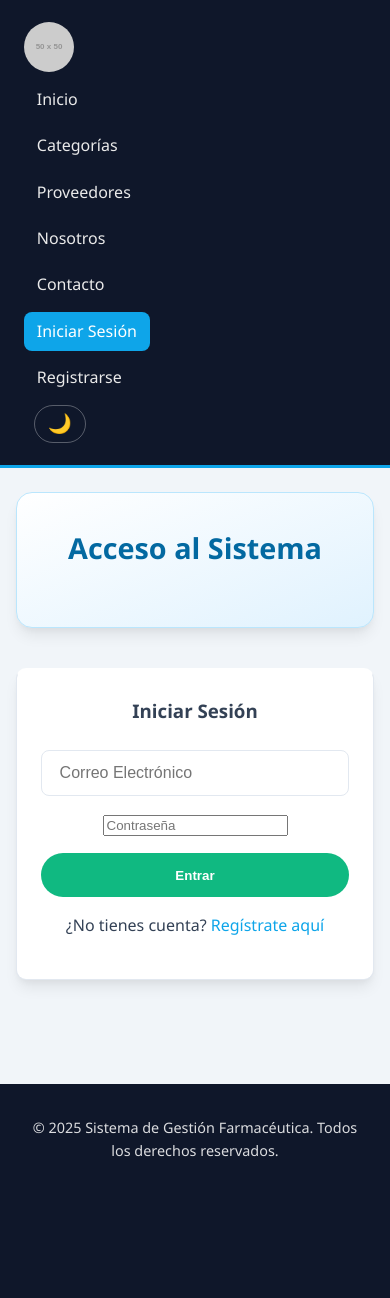
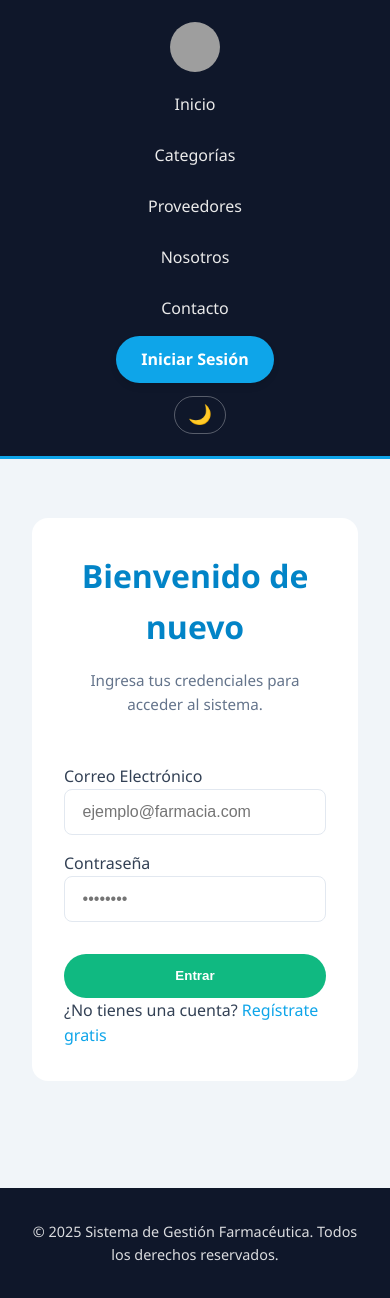
Before and after one commit to ivan-SalazarL/Proyecto-GrupaI-IDWEB, a Flask app: page /login in a window 390 px wide. Before the commit the page ends 1157 px from the top, so only its background shows below. Run offline with Flask 3, Linux system fonts and the light colour scheme; grey boxes labelled with a size stand in for pictures from a placeholder-image service; some libraries are stand-ins or nearby versions; grey boxes are pictures that could not be loaded.

Commit message:
login modificado

```diff
--- a/static/css/estilos.css
+++ b/static/css/estilos.css
@@ -176,7 +176,12 @@ nav a.activo {
 }
 
 /* Formularios e Inputs */
-input[type="text"], input[type="email"], select, textarea {
+/* AHORA INCLUIMOS input[type="password"] */
+input[type="text"],
+input[type="email"],
+input[type="password"],
+select,
+textarea {
   width: 100%;
   padding: 0.8rem 1.1rem;
   border: 1px solid var(--color-borde);
@@ -422,3 +427,127 @@ footer p {
   from { transform: translateY(-50px); opacity: 0; }
   to { transform: translateY(0); opacity: 1; }
 }
+/* --- ESTILOS EXCLUSIVOS PÁGINA LOGIN (Versión con Imagen) --- */
+
+.login-wrapper {
+  display: flex;
+  /* Ahora usamos 'center' porque tenemos dos elementos que ocuparán el espacio */
+  justify-content: center;
+  align-items: stretch; /* Hace que ambas columnas tengan la misma altura */
+  min-height: 75vh;     /* Un poco más de altura */
+  padding: 2rem;
+  gap: 2rem; /* Espacio entre la imagen y el formulario */
+
+  /* Fondo general más suave, la imagen hará el trabajo visual pesado */
+  background-color: var(--color-fondo);
+}
+
+/* --- Columna Izquierda: Imagen --- */
+.login-image {
+  flex: 1; /* Toma el espacio disponible */
+  position: relative;
+  border-radius: 16px;
+  overflow: hidden;
+  box-shadow: 0 20px 25px -5px rgba(0, 0, 0, 0.1);
+  /* Ocultamos la imagen en pantallas pequeñas para que el formulario no se aplaste */
+  display: none;
+}
+
+/* Hacemos que la imagen se vea en pantallas medianas (tablets) hacia arriba */
+@media (min-width: 900px) {
+  .login-image {
+    display: block;
+    /* Animación suave de entrada */
+    animation: fadeIn 0.8s ease-out;
+  }
+}
+
+.login-image img {
+  width: 100%;
+  height: 100%;
+  /* 'cover' es CRÍTICO: recorta la imagen para llenar el espacio sin deformarse */
+  object-fit: cover;
+  /* Un filtro opcional para que la imagen combine mejor con tus colores azules */
+  filter: brightness(0.9) contrast(1.1);
+}
+
+
+/* --- Columna Derecha: Formulario --- */
+.login-card {
+  background-color: var(--color-tarjeta);
+  padding: 3rem; /* Un poco más de espacio interno */
+  border-radius: 16px;
+  box-shadow: 0 20px 25px -5px rgba(0, 0, 0, 0.1), 0 10px 10px -5px rgba(0, 0, 0, 0.04);
+  width: 100%;
+  max-width: 450px; /* Un poco más ancho */
+  border: 1px solid var(--color-borde);
+  display: flex;
+  flex-direction: column;
+  justify-content: center; /* Centra el contenido del formulario verticalmente */
+
+  /* Animación de entrada desde la derecha */
+  animation: slideInRight 0.6s ease-out;
+}
+
+.login-header {
+    text-align: center;
+    margin-bottom: 2rem;
+}
+
+.login-header h1 {
+    color: var(--color-primario-oscuro);
+    margin-bottom: 0.5rem;
+}
+
+.login-header p {
+    color: var(--color-texto-secundario);
+    font-size: 0.95rem;
+}
+
+
+/* --- Animaciones --- */
+@keyframes slideInRight {
+  from { opacity: 0; transform: translateX(30px); }
+  to { opacity: 1; transform: translateX(0); }
+}
+
+@keyframes fadeIn {
+  from { opacity: 0; }
+  to { opacity: 1; }
+}
+
+
+/* --- Ajustes para Móviles --- */
+@media (max-width: 899px) {
+  .login-wrapper {
+    padding: 1rem;
+    align-items: center; /* Centrado simple en móvil */
+  }
+  .login-card {
+    padding: 2rem;
+    box-shadow: none; /* Sombra más ligera en móvil */
+    border: none;
+  }
+}
+/* --- BOTÓN LOGIN EN NAV --- */
+.btn-login-nav {
+  background-color: var(--color-primario); /* Azul sólido */
+  color: white !important; /* Texto blanco forzado */
+  padding: 0.6rem 1.5rem !important; /* Más relleno para parecer botón */
+  border-radius: 50px; /* Bordes redondos estilo pastilla */
+  box-shadow: 0 4px 6px rgba(0,0,0,0.1); /* Sombra suave */
+  font-weight: 600;
+  transition: all 0.3s ease;
+  border: 1px solid transparent;
+}
+
+.btn-login-nav:hover {
+  background-color: var(--color-primario-oscuro);
+  transform: translateY(-2px); /* Se eleva un poco al pasar el mouse */
+  box-shadow: 0 6px 12px rgba(0,0,0,0.2);
+}
+
+/* Ajuste para que se vea bien en modo oscuro */
+body.dark-mode .btn-login-nav {
+  box-shadow: 0 4px 10px rgba(14, 165, 233, 0.3); /* Resplandor azulado */
+}
--- a/static/css/layout.css
+++ b/static/css/layout.css
@@ -28,14 +28,34 @@ header {
 }
 
 nav {
-  display: flex; /* Esto asegura que estén en fila (horizontal) */
+  display: flex;
   align-items: center;
-  justify-content: space-between;
-  flex-wrap: wrap;
+  justify-content: space-between; /* Esto empuja los grupos a los extremos */
   max-width: 1100px;
   margin: 0 auto;
   padding: 0.8rem 1.5rem;
-  gap: 1rem;
+  /* Quitamos gap aquí para que space-between haga el trabajo */
+}
+
+/* Configuramos los grupos internos */
+.nav-left, .nav-right {
+  display: flex;
+  align-items: center;
+  gap: 1rem; /* Espacio entre los elementos de cada grupo */
+}
+
+/* AJUSTE PARA MÓVIL (Al final del archivo layout.css) */
+@media (max-width: 768px) {
+  nav {
+    flex-direction: column;
+    align-items: stretch;
+  }
+  .nav-left, .nav-right {
+    flex-direction: column;
+    width: 100%;
+    align-items: center;
+    gap: 0.8rem;
+  }
 }
 
 nav img {
--- a/templates/base.html
+++ b/templates/base.html
@@ -11,17 +11,20 @@
 
   <header>
     <nav>
-      <img src="https://placehold.co/50x50/007bff/ffffff?text=SF" alt="Logo" width="50" style="border-radius: 50%;">
+      <div class="nav-left">
+        <img src="https://static.vecteezy.com/system/resources/previews/000/615/933/original/medical-cross-and-health-pharmacy-logo-vector-template.jpg" alt="Logo" width="50" style="border-radius: 50%;">
 
         <a href="{{ url_for('inicio') }}">Inicio</a>
         <a href="{{ url_for('categorias') }}">Categorías</a>
         <a href="{{ url_for('proveedores') }}">Proveedores</a>
         <a href="{{ url_for('nosotros') }}">Nosotros</a>
         <a href="{{ url_for('contacto') }}">Contacto</a>
+      </div>
 
+      <div class="nav-right">
         {% if session.get('usuario') %}
             <a href="{{ url_for('nuevo_pedido') }}">📦 Nuevo Pedido</a>
-          <span style="color: white; margin-left: 10px; font-size: 0.9rem;">Hola, {{ session['usuario'] }}</span>
+            <span style="color: white; font-size: 0.9rem;">Hola, {{ session['usuario'] }}</span>
 
             {% if session.get('rol') == 'admin' %}
               <a href="{{ url_for('admin') }}" style="color: #ffcc00;">Panel Admin</a>
@@ -29,11 +32,11 @@
 
             <a href="{{ url_for('logout') }}" class="btn-logout" style="background-color: #dc3545; padding: 5px 10px; border-radius: 5px;">Salir</a>
         {% else %}
-          <a href="{{ url_for('login') }}">Iniciar Sesión</a>
-          <a href="{{ url_for('register') }}">Registrarse</a>
+            <a href="{{ url_for('login') }}" class="btn-login-nav">Iniciar Sesión</a>
         {% endif %}
 
         <button id="btnTema" class="btn-tema" title="Cambiar Tema">🌙</button>
+      </div>
     </nav>
   </header>
 
--- a/templates/login.html
+++ b/templates/login.html
@@ -3,21 +3,35 @@
 {% block title %}Iniciar Sesión{% endblock %}
 
 {% block content %}
-<section class="hero-secundario" style="padding: 2rem 1rem;">
-    <h1>Acceso al Sistema</h1>
-</section>
+<div class="login-wrapper">
 
-<section class="card" style="max-width: 400px; margin: 2rem auto;">
-    <form method="POST">
-        <h3 style="margin-bottom: 1.5rem;">Iniciar Sesión</h3>
+    <div class="login-image">
+        <img src="https://actualites.pharmatheque.com/wp-content/uploads/2023/08/ceido.jpeg" alt="Farmacia Moderna">
+    </div>
 
-        <input type="email" name="email" placeholder="Correo Electrónico" required>
-        <input type="password" name="password" placeholder="Contraseña" required>
+    <div class="login-card">
+        <div class="login-header">
+            <h1>Bienvenido de nuevo</h1>
+            <p>Ingresa tus credenciales para acceder al sistema.</p>
+        </div>
 
-        <button type="submit" class="cta-button" style="width: 100%; margin-top: 1rem;">Entrar</button>
-    </form>
-    <p style="margin-top: 1rem;">
-        ¿No tienes cuenta? <a href="{{ url_for('register') }}">Regístrate aquí</a>
-    </p>
-</section>
+        <form method="POST">
+            <div class="form-group">
+                <label for="email">Correo Electrónico</label>
+                <input type="email" name="email" id="email" placeholder="ejemplo@farmacia.com" required>
+            </div>
+
+            <div class="form-group">
+                <label for="password">Contraseña</label>
+                <input type="password" name="password" id="password" placeholder="••••••••" required>
+            </div>
+
+            <button type="submit" class="cta-button" style="width: 100%; margin-top: 1rem;">Entrar</button>
+        </form>
+
+        <div class="register-link">
+            ¿No tienes una cuenta? <a href="{{ url_for('register') }}">Regístrate gratis</a>
+        </div>
+    </div>
+</div>
 {% endblock %}
```
Lines whose indentation alone changed are shown as unchanged.
